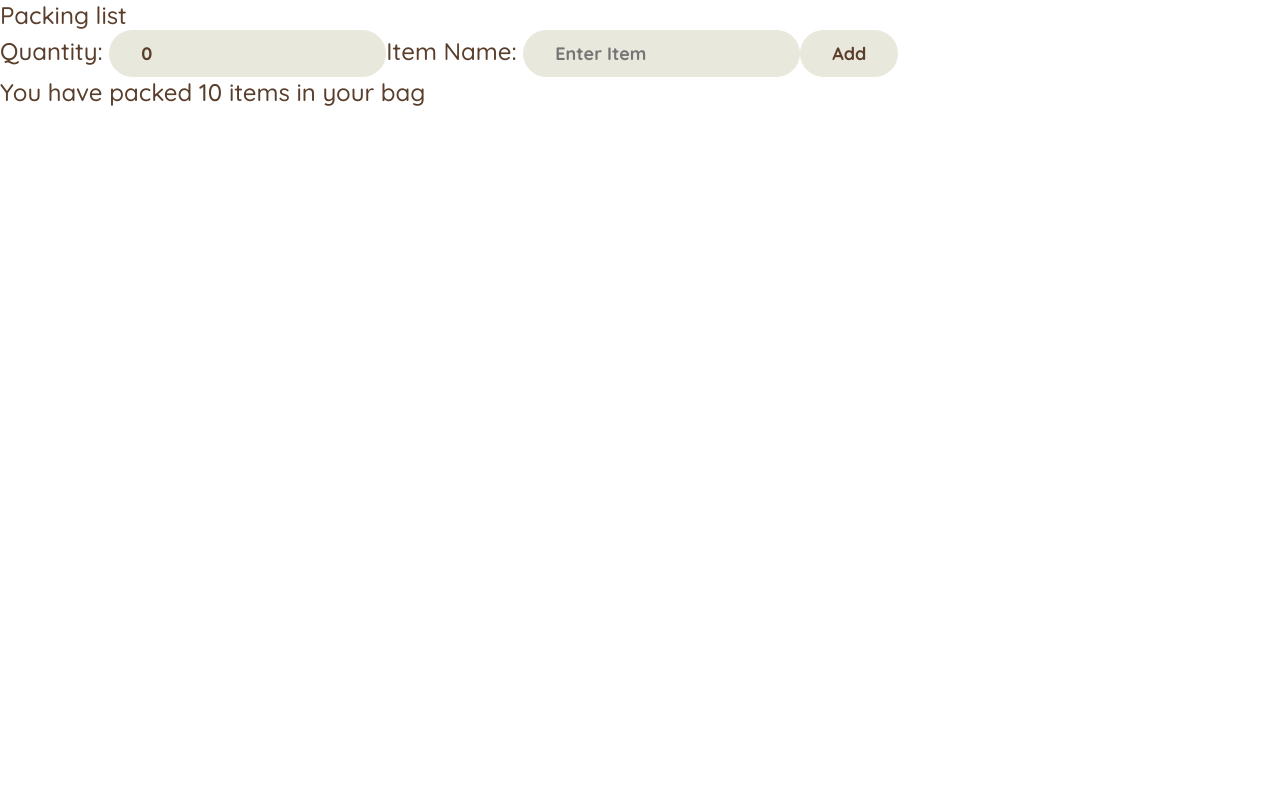
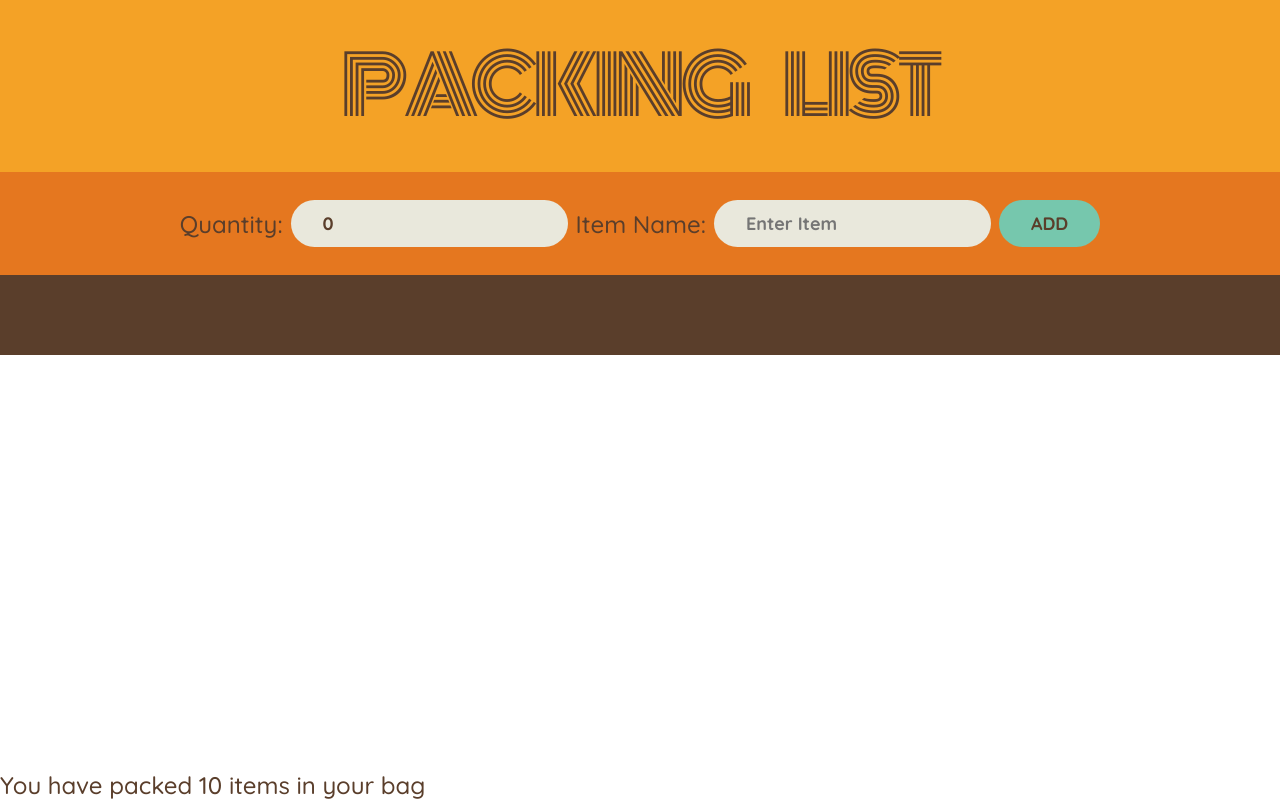
Before and after one commit to muhammaddahmadd/travel-checklist, a React (Create React App) app: page / in a window 1280 px wide. Built offline with nearby package versions, Linux system fonts and the light colour scheme.

Commit message:
Fixed bugs

```diff
--- a/src/App-v1.js
+++ b/src/App-v1.js
@@ -1,4 +1,4 @@
-import React, { useState } from "react";
+import React from "react";
 import Logo from "../src/components/Logo"
 import Form from "../src/components/Form"
 import PackingLists from "../src/components/PackingLists"
@@ -12,7 +12,7 @@ function App() {
 
 
   return (
-    <div>
+    <div className="app">
       <Logo />
       <Form />
       <PackingLists />
--- a/src/components/Form.js
+++ b/src/components/Form.js
@@ -27,7 +27,7 @@ function Form() {
     return (
         <div>
             <>
-                <form onSubmit={Submission}>
+                <form onSubmit={Submission} className="add-form">
                     <label>Quantity: </label>
                     <input type="number" value={qty} placeholder="Enter Quantity" onChange={Quantity} required />
                     <label>Item Name: </label>
@@ -35,11 +35,12 @@ function Form() {
                     <button type="submit">Add</button>
                 </form>
 
-                {
-                    item.map((item, index) => (
-                        <Items item={item} key={index} />
-                    )
-                    )}
+               <ul className="list">
+
+                        <Items items={item}  />
+
+
+</ul>
             </>
         </div>
     )
--- a/src/components/Items.js
+++ b/src/components/Items.js
@@ -1,12 +1,15 @@
 import React from "react";
 
+function Items({ items }) {
+    console.log(items); // Just an example of using props inside the component
 
-
-function Items({ item }) {
-    // const { item.name, item.qunatity } = {qunatity}
     return (
-        <li >{item.Item}- {item.Quantity}</li>
-    )
+        <div>
+            {items.map(x => (
+                <li key={x.id}>{x.Item} - {x.Quantity}</li>
+            ))}
+        </div>
+    );
 }
 
 export default Items;
--- a/src/components/Logo.js
+++ b/src/components/Logo.js
@@ -3,9 +3,9 @@ import React from "react";
 
 function Logo() {
     return (
-        <header>
+        <h1 >
             Packing list
-        </header>
+        </h1>
     )
 }
 
```
